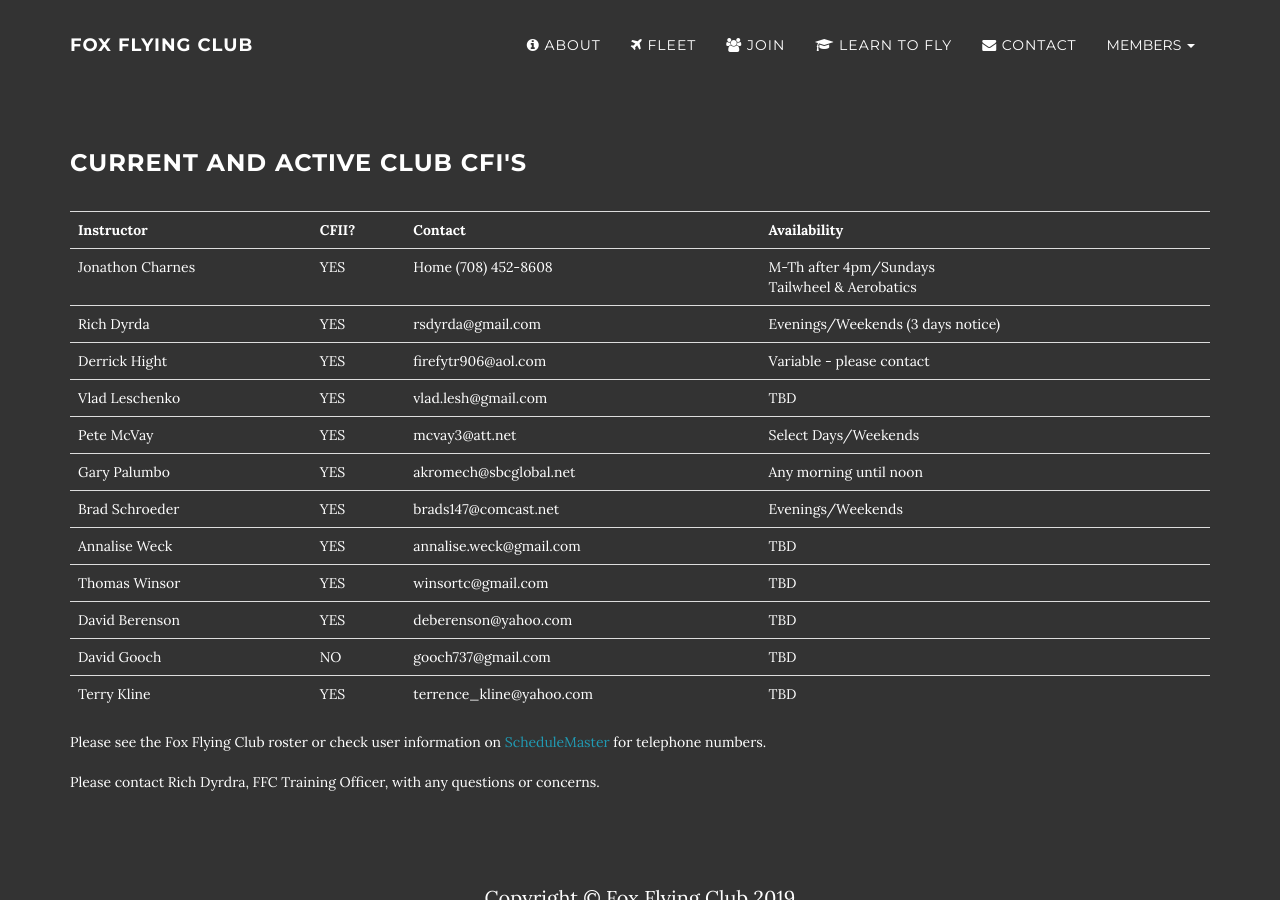
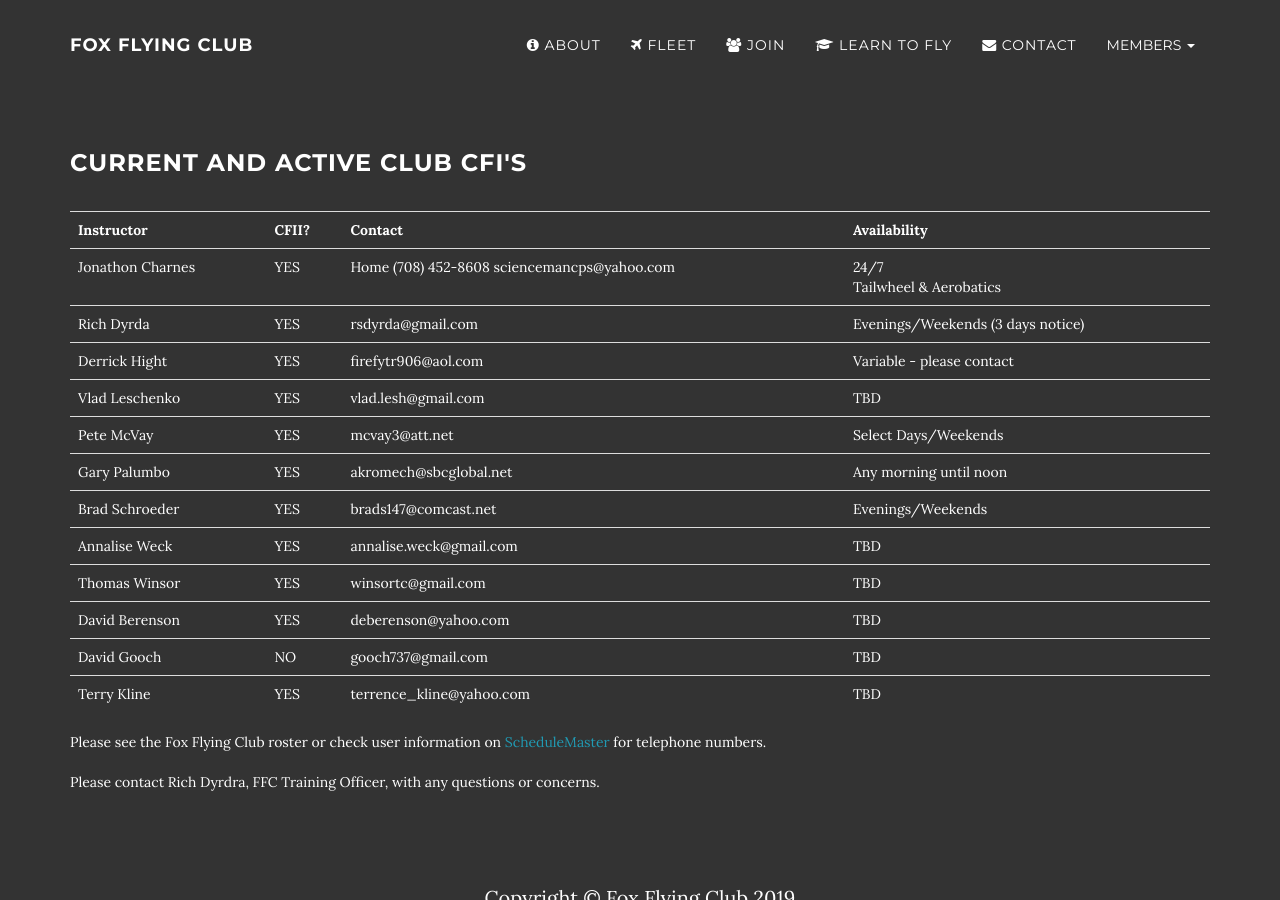
Before and after one commit to parabuzzle/foxflyingclub, a Jekyll site: the page built from cfis.html, in a window 1280 px wide and 900 px high. Built offline with Jekyll 4.4.1, drawn with Linux system fonts in a browser that asks for light colours.

Commit message:
update cfi and docs

```diff
--- a/cfis.html
+++ b/cfis.html
@@ -16,8 +16,8 @@ layout: page
       <tr>
         <td>Jonathon Charnes</td>
         <td>YES</td>
-        <td>Home (708) 452-8608</td>
-        <td>M-Th after 4pm/Sundays<br/>Tailwheel & Aerobatics</td>
+        <td>Home (708) 452-8608 sciencemancps@yahoo.com</td>
+        <td>24/7 <br/>Tailwheel & Aerobatics</td>
       </tr>
       <tr>
         <td>Rich Dyrda</td>
--- a/member_docs.html
+++ b/member_docs.html
@@ -8,7 +8,6 @@ layout: page
     <ul>
       <li><a href="/docs/application.pdf">Blank Application Form</a></li>
       <li><a href="/docs/ffc-new-bylaws-2006.pdf">Club Bylaws</a></li>
-      <li><a href="/docs/new-member-information.pdf">New Member Information</a></li>
       <li><a href="/docs/operations-review.pdf">Operations Review</a></li>
       <li><a href="/docs/Fox_Flying_Club_Rules_20120906--Body.pdf">Policy Manual, Rules and Regulations</a></li>
       <li><a href="/docs/Fox_Flying_Club_Rules_20120906--Sch._A.pdf">Schedule A: Fees, dues and hourly rates, insurance</a></li>
```
